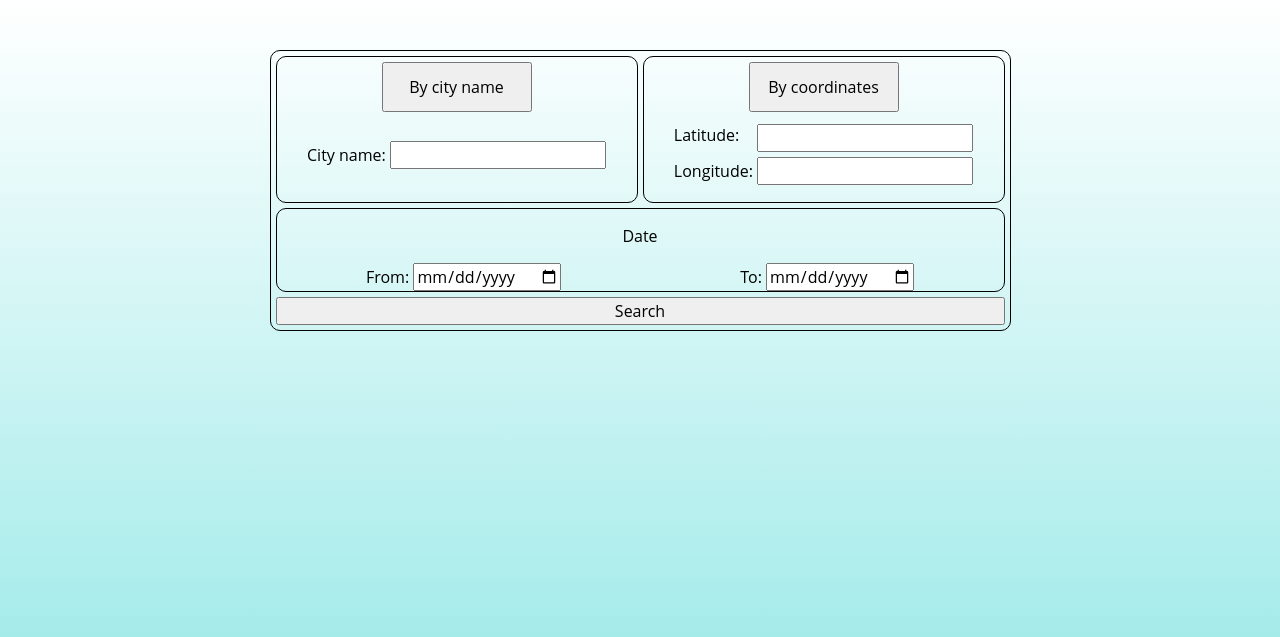
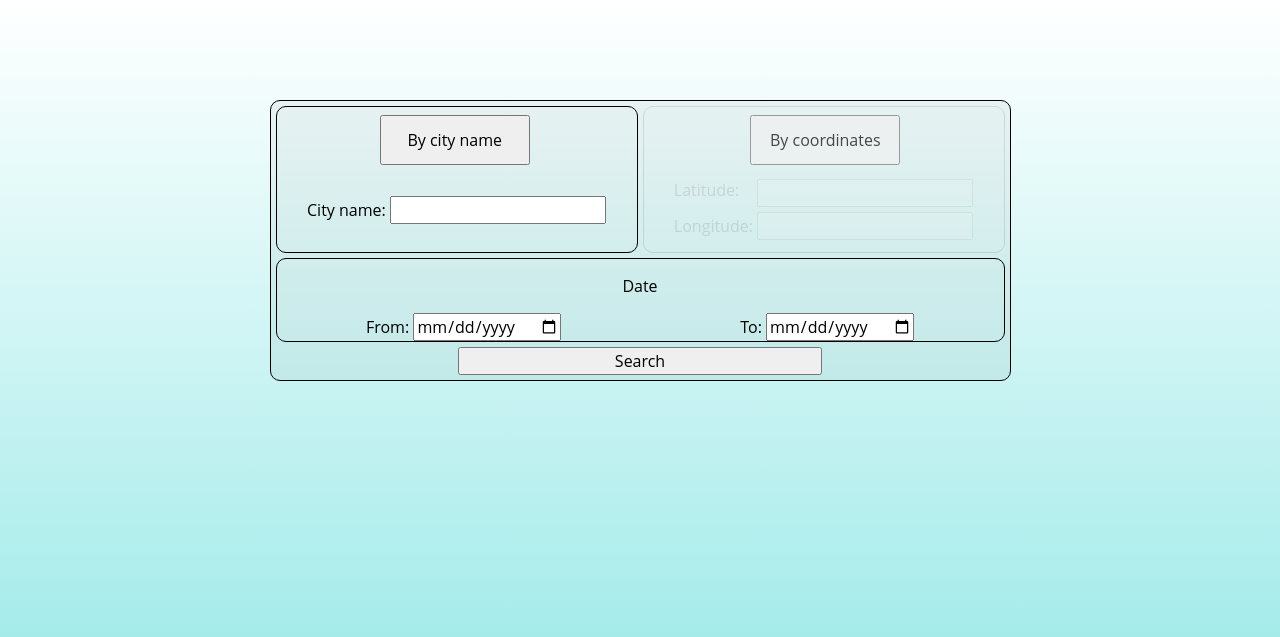
Before and after one commit to Coraxode/weatherapp, a FastAPI app: page / in a window 1280 px wide. Shown: the top 637 px of the page. Run offline with FastAPI, Linux system fonts and the light colour scheme.

Commit message:
Improved front-end part

```diff
--- a/app/main.py
+++ b/app/main.py
@@ -39,6 +39,8 @@ def analysis(
     )
     context = {
         "city": weather_data['city'],
+        "start_date": weather_data['start_date'],
+        "end_date": weather_data['end_date'],
         "visualizations": visualizations,
         "descriptive_stats": descriptive_stats,
     }
--- a/app/services/data_visualization.py
+++ b/app/services/data_visualization.py
@@ -7,7 +7,7 @@ import base64
 
 def get_visualizations(weather_data: dict, num_of_records: int) -> tuple:
     def plot_and_encode(df, x, y, label, ylabel, title, color=None):
-        plt.figure(figsize=(9, 4.5))
+        plt.figure(figsize=(8, 4.5))
         plt.plot(df[x], df[y], label=label, color=color)
         plt.ylabel(ylabel)
         plt.xlabel("Date")
--- a/app/static/main.css
+++ b/app/static/main.css
@@ -10,14 +10,33 @@ body {
     background: linear-gradient(0deg, rgba(42,209,206,0.5648460067620799) 0%, rgba(255,255,255,1) 100%);
 }
 
-.input-location-form {
+.main-content {
     max-width: fit-content;
     margin: 50px auto;
+    display: flex;
+    flex-direction: column;
+}
+
+.button-block {
+    display: flex;
+}
+
+.input-button-block {
+    display: flex;
+    flex-direction: column;
+    width: 100%;
+    position: relative;
+    top: 65px;
+    z-index: 10;
+}
+
+.input-location-form {
+    display: flex;
+    flex-direction: column;
     border: 1px solid black;
     border-radius: 10px;
-    display: flex;
-    flex-direction: column;
     padding: 5px;
+    backdrop-filter: brightness(96%);
 }
 
 .input-location-container {
@@ -25,8 +44,7 @@ body {
     gap: 5px;
 }
 
-.input-location-by-city-name-block,
-.input-location-by-coordinates-block {
+.input-location-block {
     display: flex;
     flex-direction: column;
     border: 1px solid black;
@@ -56,6 +74,14 @@ body {
     margin-left: auto;
 }
 
+.input-latitude input, label {
+    margin-top: 60px;
+}
+
+.input-city-name input, label {
+    margin-top: 60px
+}
+
 .input-date-block {
     display: block;
     border: 1px solid black;
@@ -74,3 +100,16 @@ body {
 .input-end-date-block {
     margin: auto;
 }
+
+.submit-button {
+    width: 50%;
+    margin: auto;
+}
+
+.dark-overlay {
+    opacity: 0.1;
+}
+
+.light-dark-overlay {
+    opacity: 0.7;
+}
--- a/app/templates/main.html
+++ b/app/templates/main.html
@@ -4,21 +4,29 @@
     <meta name="viewport" content="width=device-width, initial-scale=1.0">
     <title>Weather Analyzer</title>
     <link href="{{ url_for('static', path='/main.css') }}" rel="stylesheet">
+    <script src="{{ url_for('static', path='/functions.js') }}"></script>
 </head>
 <body>
 </body>
     <main>
+        <div class="main-content">
+            <div class="button-block">
+                <div class="input-button-block">
+                    <input class="location-type-button" type="button" value="By city name" onclick="toggleInputType()">
+                </div>
+                <div class="input-button-block light-dark-overlay">
+                    <input class="location-type-button" type="button" value="By coordinates" onclick="toggleInputType()">
+                </div>
+            </div>
             <form class="input-location-form" action="{{ url_for('analysis') }}", method="GET">
                 <div class="input-location-container">
-                <div class="input-location-by-city-name-block">
-                    <input class="location-type-button" type="button" value="By city name">
+                    <div class="input-location-block">
                         <div class="input-city-name">
                             <label for='city_name'>City name: </label>
                             <input type='text' name='city_name'>
                         </div>
                     </div>
-                <div class="input-location-by-coordinates-block">
-                    <input class="location-type-button" type="button" value="By coordinates">
+                    <div class="input-location-block dark-overlay">
                         <div class="input-coordinates">
                             <div class="input-latitude">
                                 <label for='latitude'>Latitude: </label>
@@ -44,7 +52,8 @@
                         </div>
                     </div>
                 </div>
-            <input type="submit" value="Search">
+                <input class="submit-button" type="submit" value="Search">
             </form>
+        </div>
     </main>
 </html>
```
Also changed, not shown: app/services/weather_fetcher.py (+12 -3 lines), app/static/analysis.css (+41 -11 lines), app/static/functions.js (added, +24 -0 lines), app/templates/analysis.html (+8 -6 lines), README.md. Lines whose indentation alone changed are shown as unchanged.
